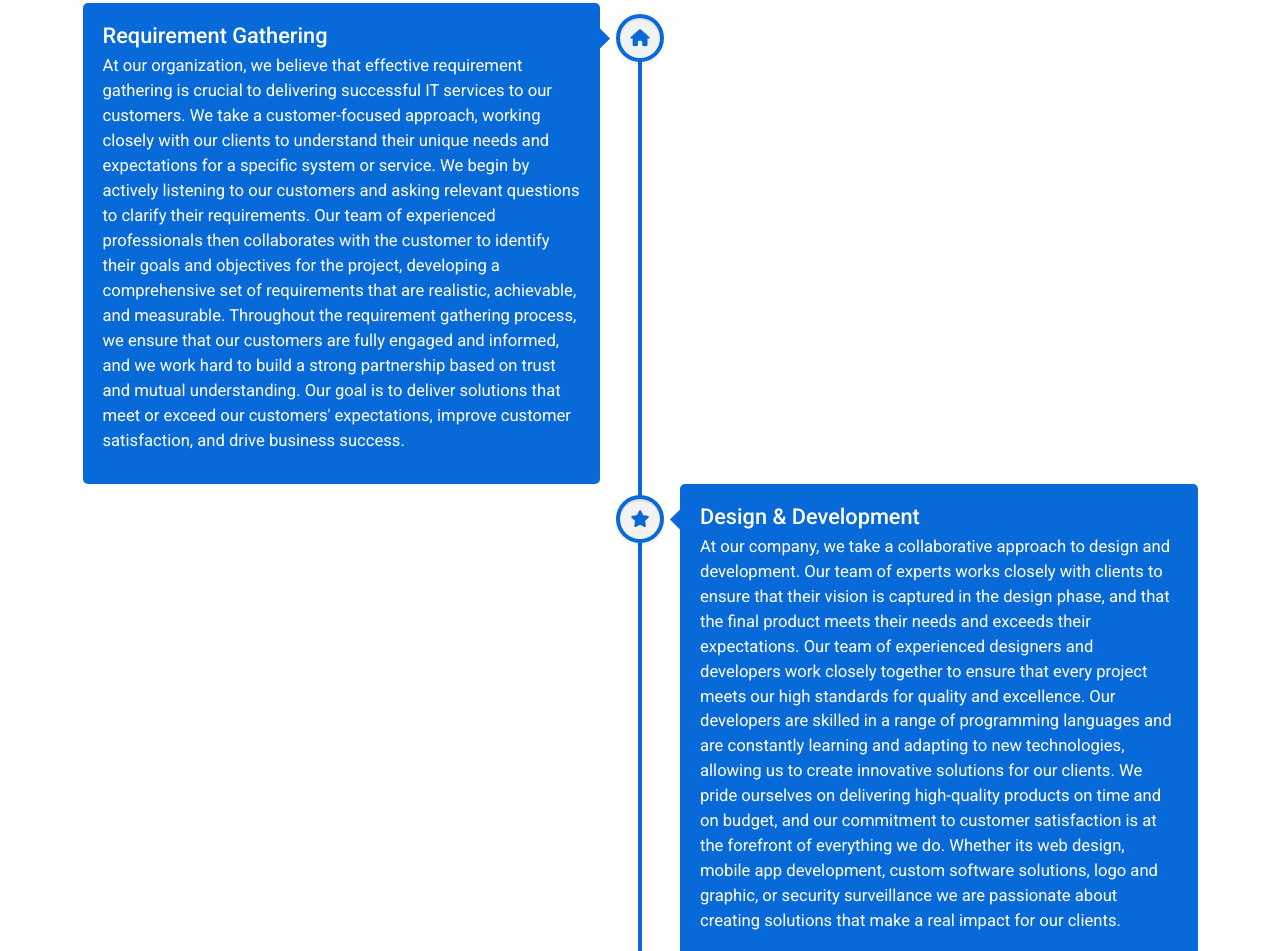
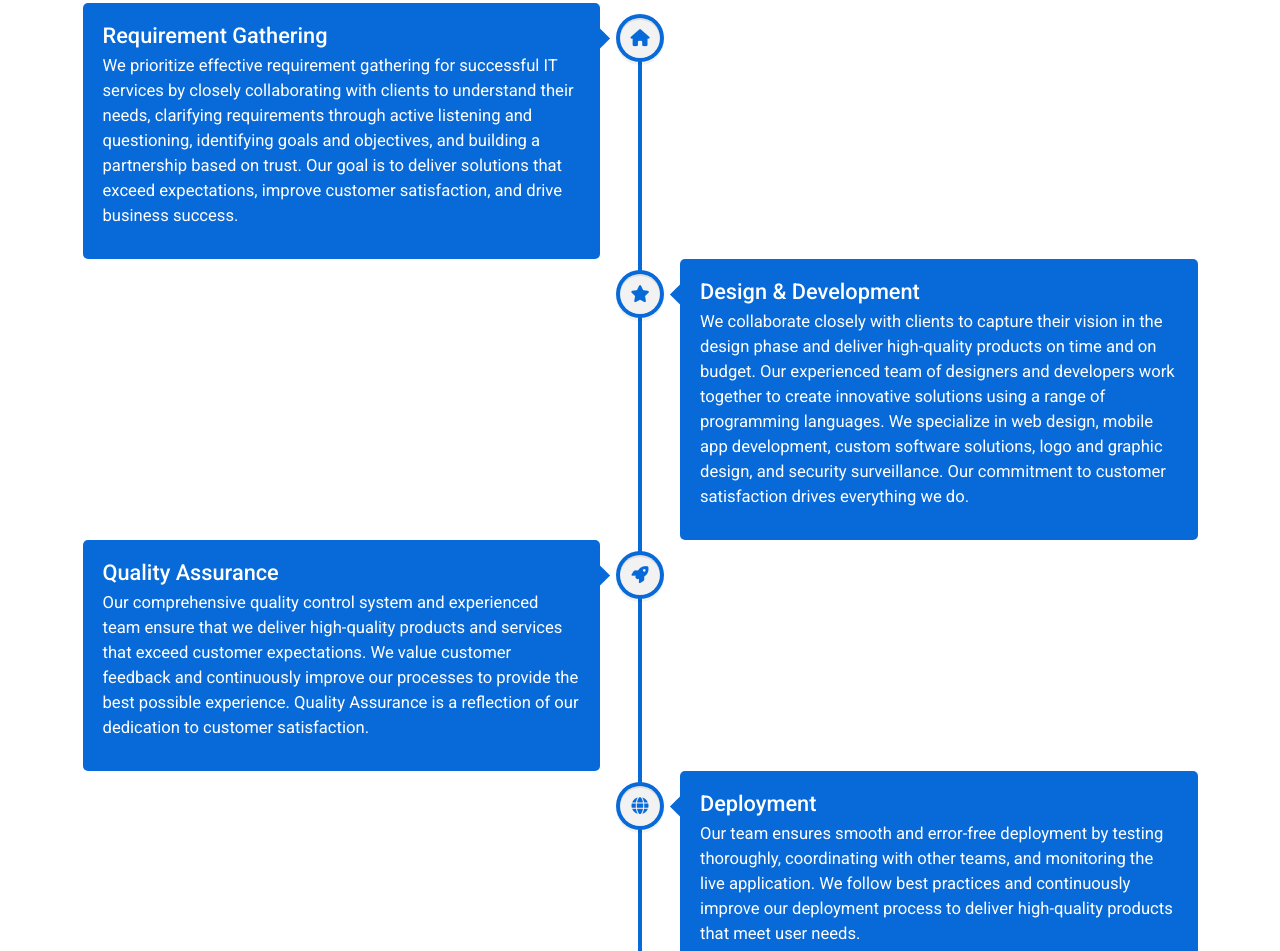
Before and after one commit to Sabal-Shrestha/techcompany, a plain HTML site: page about-us.html in a window 1280 px wide. Shown: the part 1263-2214 px from the top of the page. Drawn offline with nearby package versions, Linux system fonts and the light colour scheme.

Commit message:
About us content shorten

```diff
--- a/about-us.html
+++ b/about-us.html
@@ -339,22 +339,13 @@
               <i class="icon fas fa-home"></i>
               <h3>Requirement Gathering</h3>
               <p>
-                At our organization, we believe that effective requirement
-                gathering is crucial to delivering successful IT services to our
-                customers. We take a customer-focused approach, working closely
-                with our clients to understand their unique needs and
-                expectations for a specific system or service. We begin by
-                actively listening to our customers and asking relevant
-                questions to clarify their requirements. Our team of experienced
-                professionals then collaborates with the customer to identify
-                their goals and objectives for the project, developing a
-                comprehensive set of requirements that are realistic,
-                achievable, and measurable. Throughout the requirement gathering
-                process, we ensure that our customers are fully engaged and
-                informed, and we work hard to build a strong partnership based
-                on trust and mutual understanding. Our goal is to deliver
-                solutions that meet or exceed our customers' expectations,
-                improve customer satisfaction, and drive business success.
+                We prioritize effective requirement gathering for successful IT
+                services by closely collaborating with clients to understand
+                their needs, clarifying requirements through active listening
+                and questioning, identifying goals and objectives, and building
+                a partnership based on trust. Our goal is to deliver solutions
+                that exceed expectations, improve customer satisfaction, and
+                drive business success.
               </p>
             </div>
           </div>
@@ -363,22 +354,14 @@
               <i class="icon fas fa-star"></i>
               <h3>Design & Development</h3>
               <p>
-                At our company, we take a collaborative approach to design and
-                development. Our team of experts works closely with clients to
-                ensure that their vision is captured in the design phase, and
-                that the final product meets their needs and exceeds their
-                expectations. Our team of experienced designers and developers
-                work closely together to ensure that every project meets our
-                high standards for quality and excellence. Our developers are
-                skilled in a range of programming languages and are constantly
-                learning and adapting to new technologies, allowing us to create
-                innovative solutions for our clients. We pride ourselves on
-                delivering high-quality products on time and on budget, and our
-                commitment to customer satisfaction is at the forefront of
-                everything we do. Whether its web design, mobile app
-                development, custom software solutions, logo and graphic, or
-                security surveillance we are passionate about creating solutions
-                that make a real impact for our clients.
+                We collaborate closely with clients to capture their vision in
+                the design phase and deliver high-quality products on time and
+                on budget. Our experienced team of designers and developers work
+                together to create innovative solutions using a range of
+                programming languages. We specialize in web design, mobile app
+                development, custom software solutions, logo and graphic design,
+                and security surveillance. Our commitment to customer
+                satisfaction drives everything we do.
               </p>
             </div>
           </div>
@@ -387,17 +370,12 @@
               <i class="icon fas fa-rocket"></i>
               <h3>Quality Assurance</h3>
               <p>
-                At our company, we take Quality Assurance very seriously. Our
-                goal is to ensure that our products and services meet or exceed
-                the expectations of our customers. To achieve this, we have
-                established a comprehensive quality control system that includes
-                regular testing and monitoring of all aspects of our operations.
-                Our team is made up of experienced professionals who are
-                dedicated to delivering high-quality results. We also value
-                feedback from our customers and use it to continuously improve
-                our processes and offerings. Ultimately, our commitment to
-                Quality Assurance is a reflection of our dedication to providing
-                the best possible experience for our customers.
+                Our comprehensive quality control system and experienced team
+                ensure that we deliver high-quality products and services that
+                exceed customer expectations. We value customer feedback and
+                continuously improve our processes to provide the best possible
+                experience. Quality Assurance is a reflection of our dedication
+                to customer satisfaction.
               </p>
             </div>
           </div>
@@ -406,17 +384,11 @@
               <i class="icon fas fa-globe"></i>
               <h3>Deployment</h3>
               <p>
-                When we talk about deployment, we refer to the process of
-                delivering a software application or service to its intended
-                users. Our team is responsible for ensuring that the deployment
-                process is smooth and error-free. We take several steps to make
-                sure that the deployment is successful, including testing the
-                application thoroughly before releasing it, coordinating with
-                other teams involved in the process, and monitoring the
-                application once it is live. Our ultimate goal is to deliver a
-                high-quality product that meets the needs of our users, and we
-                strive to achieve this by following best practices and
-                continually improving our deployment process.
+                Our team ensures smooth and error-free deployment by testing
+                thoroughly, coordinating with other teams, and monitoring the
+                live application. We follow best practices and continuously
+                improve our deployment process to deliver high-quality products
+                that meet user needs.
               </p>
             </div>
           </div>
```
